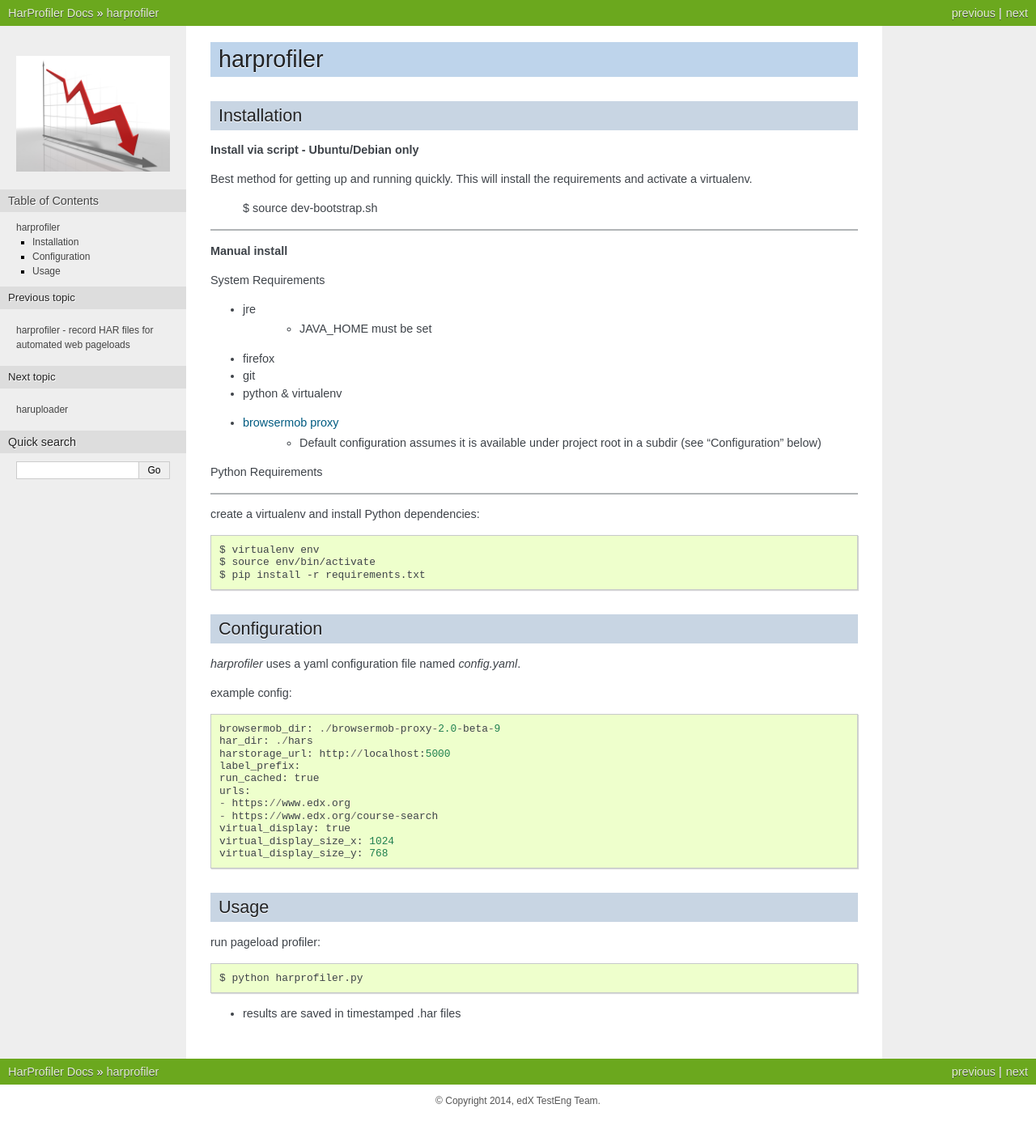
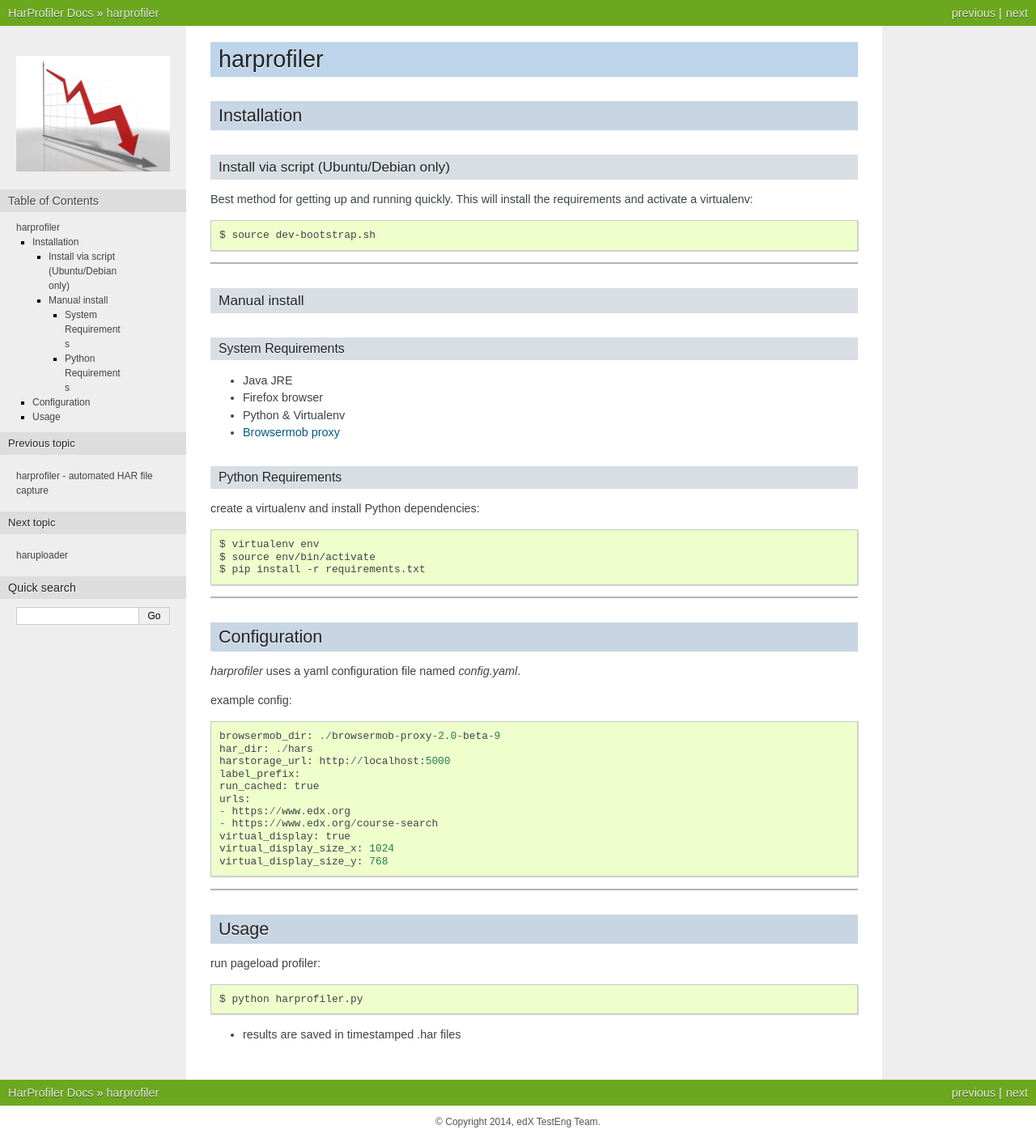
Before and after one commit to edx/harprofiler, a Sphinx documentation site: the page built from docs/harprofiler.rst, in a window 1280 px wide. Shown: the whole page at 81% size. Built offline with Sphinx 7.4.7, drawn with Linux system fonts in a browser that asks for light colours; before the commit the page ends 1380 px from its top, so only the background shows below that.

Commit message:
more doc updates

```diff
--- a/docs/harprofiler.rst
+++ b/docs/harprofiler.rst
@@ -1,36 +1,33 @@
+===========
 harprofiler
 ===========
 
+------------
 Installation
 ------------
 
-**Install via script - Ubuntu/Debian only**
+Install via script (Ubuntu/Debian only)
+---------------------------------------
 
-Best method for getting up and running quickly. This will install the requirements and activate a virtualenv.
+Best method for getting up and running quickly. This will install the requirements and activate a virtualenv::
 
+    $ source dev-bootstrap.sh
 
-	$ source dev-bootstrap.sh
+----
 
-****
-
-**Manual install**
+Manual install
+--------------
 
 System Requirements
++++++++++++++++++++
 
-* jre
-	* JAVA_HOME must be set
-* firefox
-* git
-* python & virtualenv
-* `browsermob proxy`_
-    * Default configuration assumes it is available under project root in a subdir (see "Configuration" below)
-
-.. _browsermob proxy: http://bmp.lightbody.net/
-
+* Java JRE
+* Firefox browser
+* Python & Virtualenv
+* `Browsermob proxy <http://bmp.lightbody.net/>`_
 
 Python Requirements
-
-****
++++++++++++++++++++
 
 create a virtualenv and install Python dependencies::
 
@@ -38,6 +35,9 @@
     $ source env/bin/activate
     $ pip install -r requirements.txt
 
+----
+
+-------------
 Configuration
 -------------
 
@@ -57,6 +57,9 @@
     virtual_display_size_x: 1024
     virtual_display_size_y: 768
 
+----
+
+-----
 Usage
 -----
 
```
Also changed, not shown: docs/haruploader.rst (+31 -23 lines), docs/index.rst (+14 -10 lines).
